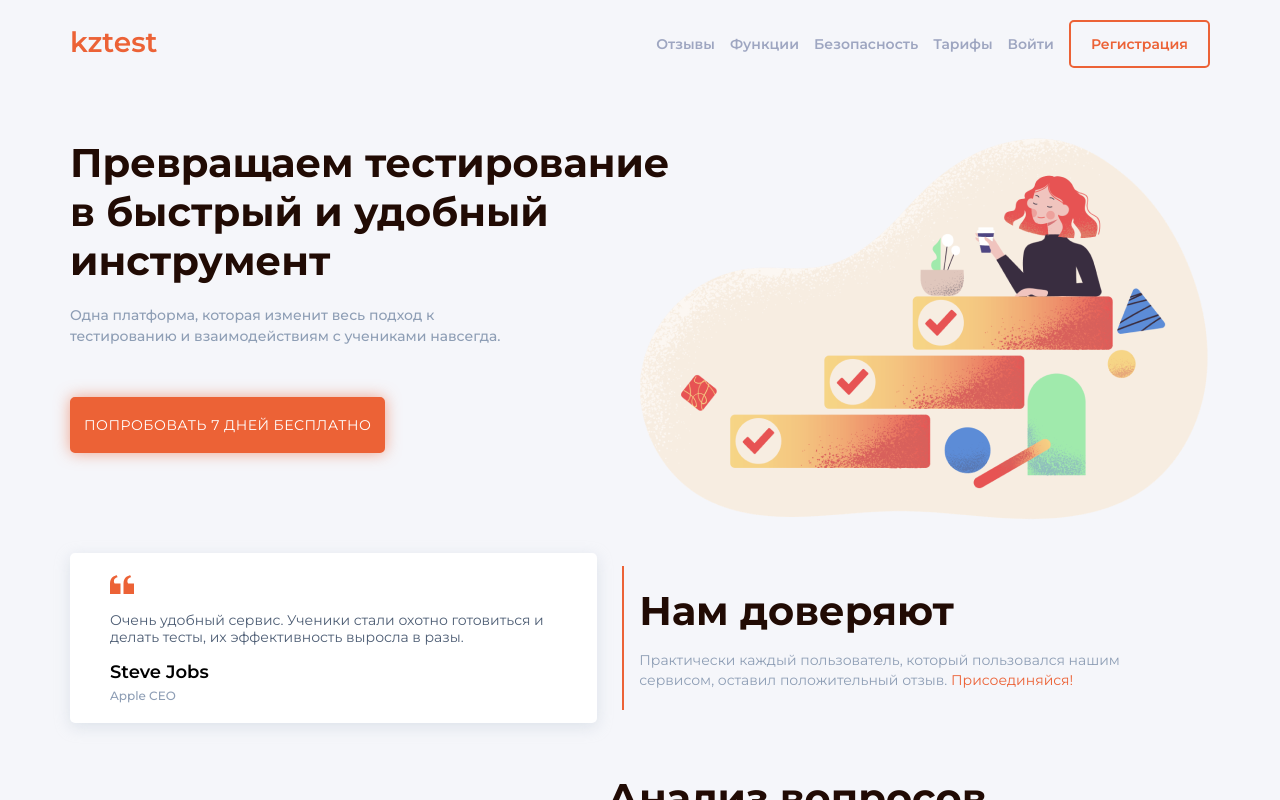
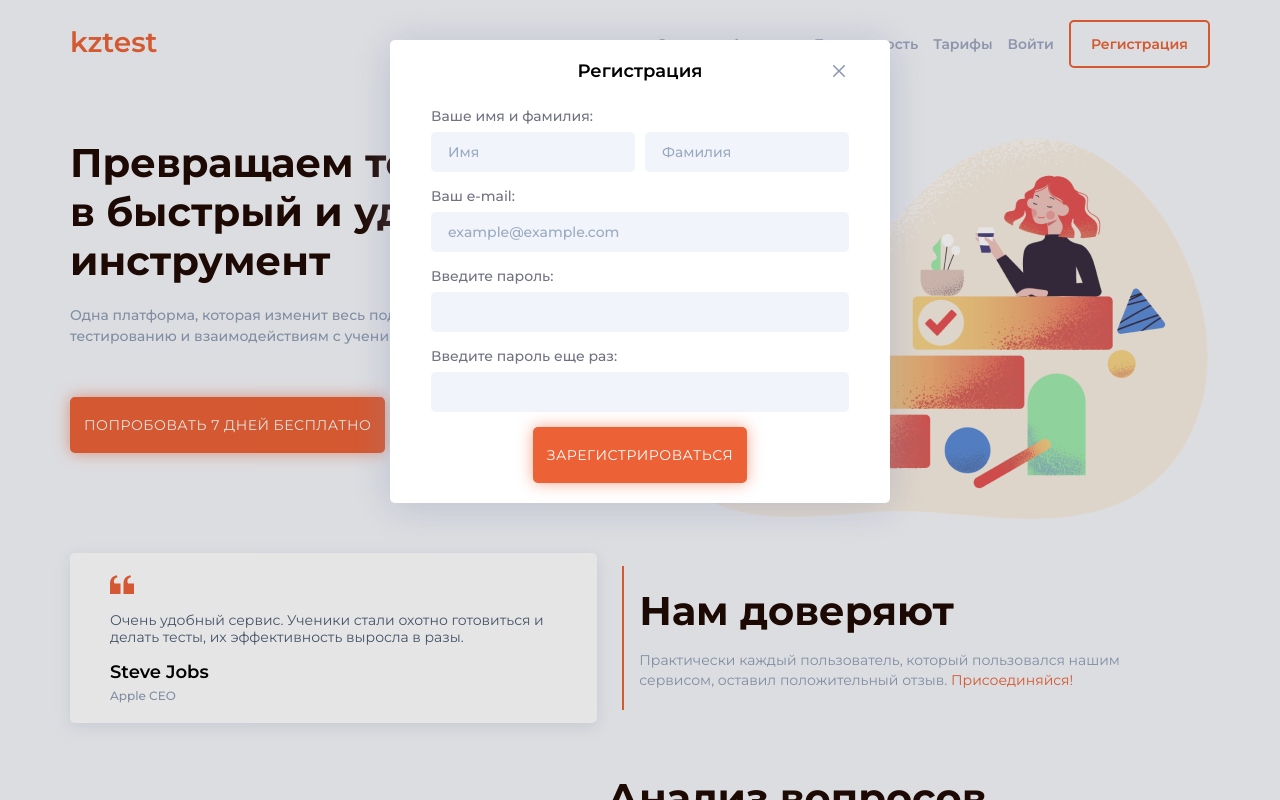
Before and after one commit to Arsik0153/kztest-v2, a React (Create React App) app: page / in a window 1280 px wide. Both pictures are taken after a click on the button "Регистрация". Shown: the top 800 px of the page. Built offline with nearby package versions, Linux system fonts and the light colour scheme.

Commit message:
modal add

```diff
--- a/src/components/Landing.js
+++ b/src/components/Landing.js
@@ -1,14 +1,16 @@
 import React, { useState } from 'react'
 import styled from 'styled-components'
 import Container from './templates/Container'
-import { useTrail, animated, interpolate } from 'react-spring'
+import { useTrail, animated } from 'react-spring'
 import heroImg from './../assets/hero.png'
 import quote from './../assets/quote.svg'
 import waiting from './../assets/waiting.png'
 import Modal from 'react-modal'
+import close from './../assets/close.svg'
 
 const Landing = () => {
   const [toggle, set] = useState(true)
+  const [isRegisterModalOpen, setIsRegisterModalOpen] = useState(false)
 
   const items = [
     ['Отзывы', ''],
@@ -17,6 +19,17 @@ const Landing = () => {
     ['Тарифы', ''],
     ['Войти', '']
   ]
+
+  const customStyles = {
+    overlay: {
+      backgroundColor: 'rgba(0,0,0,0.1)'
+    },
+    content: {
+      width: 'calc(100% - 20px)',
+      maxWidth: '500px',
+      margin: '0 auto'
+    }
+  }
 
   const trail = useTrail(items.length, {
     opacity: toggle ? 1 : 0,
@@ -27,14 +40,50 @@ const Landing = () => {
 
   return (
     <>
+      <Modal
+        isOpen={isRegisterModalOpen}
+        onRequestClose={() => setIsRegisterModalOpen(false)}
+        contentLabel={'Регистрация'}
+        style={customStyles}
+      >
+        <ModalTitle>Регистрация</ModalTitle>
+        <ModalClose src={close} onClick={() => setIsRegisterModalOpen(false)} />
+        <Form>
+          <Label>Ваше имя и фамилия:</Label>
+          <InputGroup>
+            <Input type="text" placeholder="Имя" />
+            <Input type="text" placeholder="Фамилия" />
+          </InputGroup>
+          <Label>Ваш e-mail:</Label>
+          <Input type="text" placeholder="example@example.com" />
+          <Label>Введите пароль:</Label>
+          <Input type="text" placeholder="" />
+          <Label>Введите пароль еще раз:</Label>
+          <Input type="text" placeholder="" />
+        </Form>
+        <CTA style={{ marginBottom: '0', marginTop: '15px' }}>
+          Зарегистрироваться
+        </CTA>
+      </Modal>
       <Container>
         <Navbar>
           <Logo href="">kztest</Logo>
           <MenuContainer>
-            {trail.map(({ x, ...rest }, index) =>
-              <MenuLink href={items[index][1]} style={{ transform: x.interpolate(x => `translate3d(0, ${x}px, 0)`), ...rest }}>{items[index][0]}</MenuLink>
-            )}
-            <RegistrationButton>Регистрация</RegistrationButton>
+            {trail.map(({ x, ...rest }, index) => (
+              <MenuLink
+                href={items[index][1]}
+                style={{
+                  transform: x.interpolate(x => `translate3d(0, ${x}px, 0)`),
+                  ...rest
+                }}
+                key={index}
+              >
+                {items[index][0]}
+              </MenuLink>
+            ))}
+            <RegistrationButton onClick={() => setIsRegisterModalOpen(true)}>
+              Регистрация
+            </RegistrationButton>
           </MenuContainer>
         </Navbar>
         <Hero>
@@ -100,6 +149,9 @@ const Logo = styled.a`
   color: #ec6236;
   margin-top: 5px;
   text-decoration: none;
+  :hover {
+    text-decoration: none;
+  }
 `
 const MenuContainer = styled.div`
   display: flex;
@@ -117,6 +169,7 @@ const MenuLink = styled(animated.a)`
   :hover {
     color: #1c303e;
     transition: 0.2s;
+    text-decoration: none;
   }
   :last-child {
     margin-right: 0;
@@ -272,5 +325,61 @@ const FunctionTexts = styled.div`
     margin-left: 10px;
   }
 `
+const ModalTitle = styled.h3`
+  font-weight: 600;
+  font-size: 18px;
+  color: #000000;
+  margin-bottom: 10px;
+`
+const Form = styled.form`
+  width: auto;
+  display: flex;
+  flex-direction: column;
+`
+const Label = styled.label`
+  font-weight: 500;
+  font-size: 14px;
+  color: #717281;
+  margin: 15px 0 7px 0;
+`
+const Input = styled.input`
+  background: #f1f4fb;
+  box-sizing: border-box;
+  border-radius: 5px;
+  font-weight: 500;
+  font-size: 14px;
+  color: #99aac0;
+  padding: 9px 15px;
+  border: 2px solid #f1f4fb;
+  font-family: 'Montserrat';
+  :focus {
+    border: 2px solid #ec6236;
+  }
+  ::placeholder {
+    color: #99aac0;
+    font-family: 'Montserrat';
+    font-weight: 500;
+  }
+`
+const InputGroup = styled.div`
+  display: flex;
+  flex-direction: row;
+  flex-wrap: wrap;
+  @media screen and (min-width: 768px) {
+    ${Input}:first-child {
+      margin-right: 5px;
+    }
+    ${Input}:last-child {
+      margin-left: 5px;
+    }
+  }
+`
+const ModalClose = styled.img`
+  position: absolute;
+  right: 30px;
+  cursor: pointer;
+  padding: 15px;
+  top: 10px;
+`
 
 export default Landing
--- a/src/index.css
+++ b/src/index.css
@@ -24,3 +24,42 @@ a:hover {
 img {
   max-width: 100%;
 }
+
+.ReactModal__Content {
+  right: 10px !important;
+  left: 10px !important;
+}
+
+.ReactModal__Overlay {
+  opacity: 0;
+  transition: 100ms ease-in-out;
+}
+
+.ReactModal__Overlay--after-open {
+  opacity: 1;
+}
+
+.ReactModal__Overlay--before-close {
+  opacity: 0;
+}
+
+.ReactModal__Content {
+  margin-top: -20px !important;
+  transition: 300ms ease-in-out;
+  border: none !important;
+  border-radius: 5px !important;
+  box-shadow: 0px 4px 40px rgba(139, 147, 179, 0.41);
+  padding: 20px 40px !important;
+  display: flex;
+  flex-direction: column;
+  align-items: center;
+  height: fit-content;
+}
+
+.ReactModal__Content--after-open {
+  margin-top: 0 !important;
+}
+
+.ReactModal__Content--before-close {
+  margin-top: 0 !important;
+}
```
Also changed, not shown: src/assets/close.svg (added).
